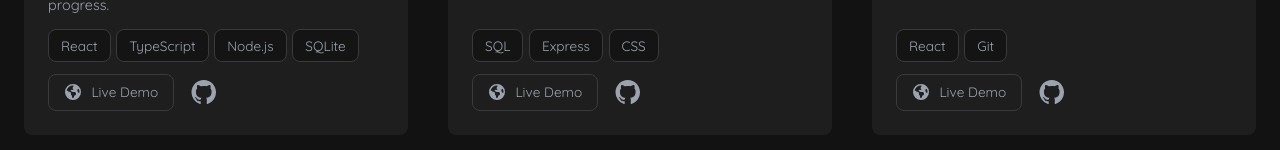
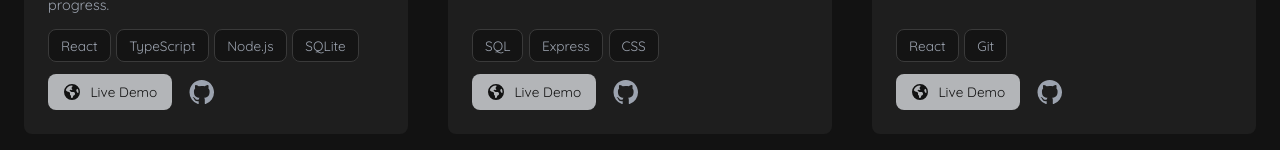
Before and after one commit to ale2502/portfolio-website, a React (Vite) app: page /projects in a window 1280 px wide. Shown: the part 564-714 px from the top of the page. Built offline with nearby package versions, Linux system fonts and the light colour scheme.

Commit message:
Restyle project live-demo button with filled bg and cyan hover

```diff
--- a/src/index.css
+++ b/src/index.css
@@ -427,14 +427,11 @@ main {
   height: 36px;
   border-radius: 50%;
   color: var(--text-muted);
-  transition:
-    color 0.2s ease,
-    border-color 0.2s ease;
+  transition: color 0.3s ease;
 }
 
 .project-icon-link:hover {
   color: var(--accent);
-  border-color: var(--accent);
   text-decoration: none;
 }
 
@@ -448,18 +445,15 @@ main {
   align-items: center;
   gap: 0.5rem;
   padding: 0.4rem 0.9rem;
-  border: 1px solid #3a3a3a;
+  background: var(--text);
   border-radius: var(--radius);
-  color: var(--text-muted);
+  color: var(--bg);
   font-size: 0.85rem;
-  transition:
-    border-color 0.2s ease,
-    color 0.2s ease;
+  transition: background 0.3s ease;
 }
 
 .project-live-btn:hover {
-  border-color: var(--accent);
-  color: var(--accent);
+  background: var(--accent);
   text-decoration: none;
 }
 
```
